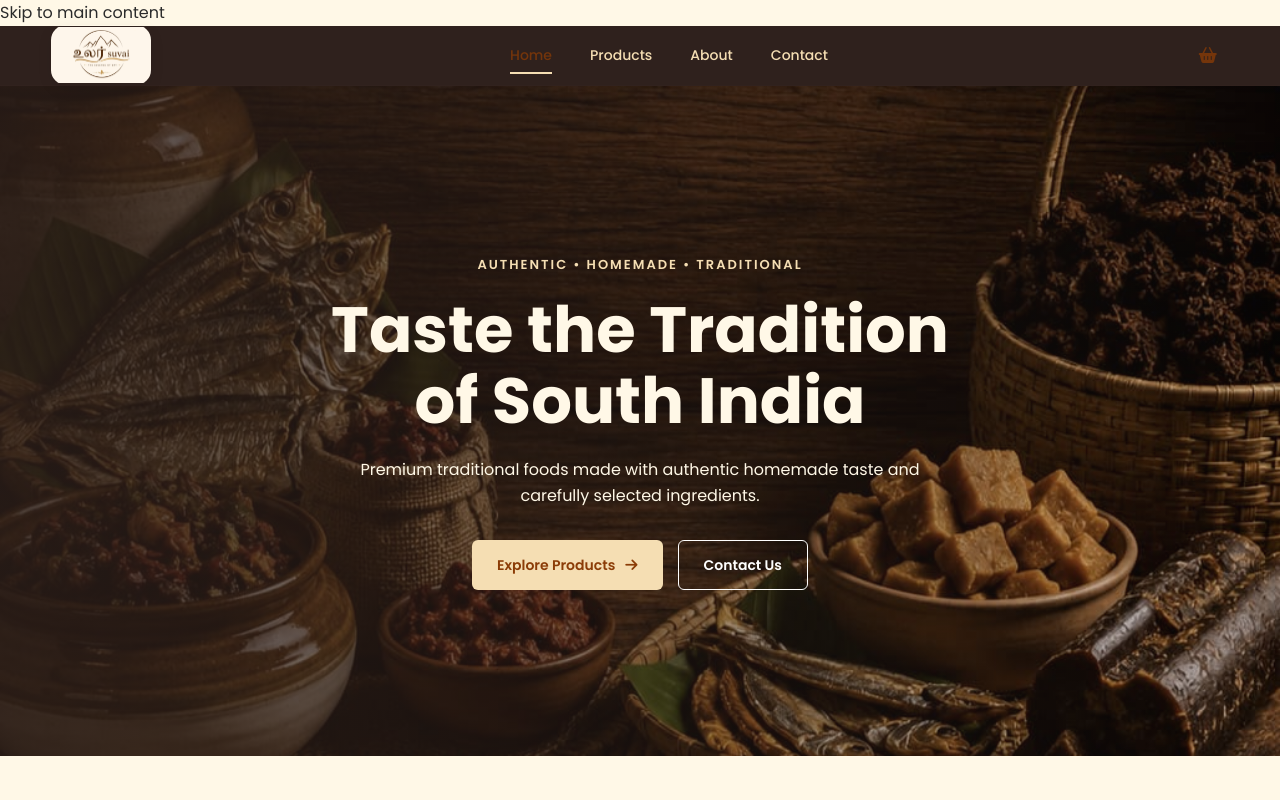
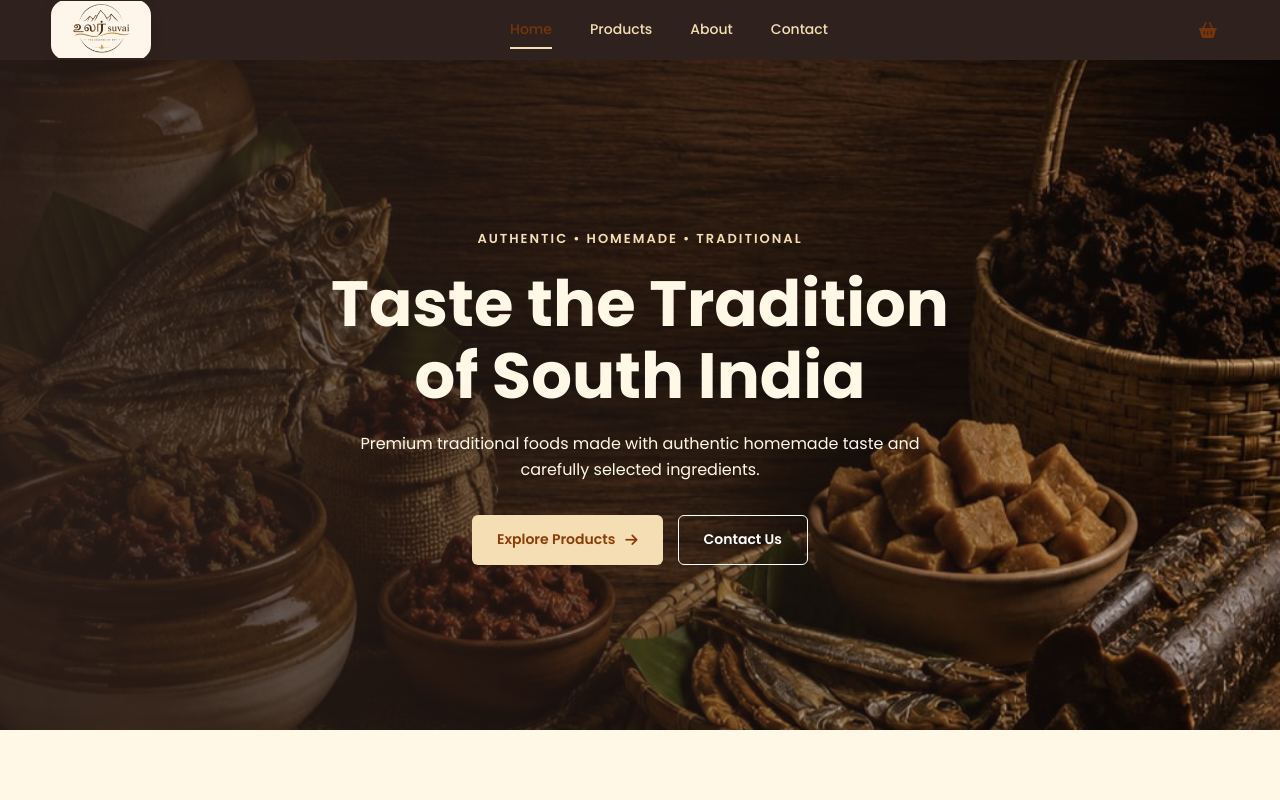
Before and after one commit to samsahabdeenm/ularsuvai, a website: page index.html in a window 1280 px wide. Shown: the top 800 px of the page. Drawn offline with Linux system fonts and the light colour scheme.

Commit message:
Add keyboard accessibility and reduced-motion support

```diff
--- a/style.css
+++ b/style.css
@@ -2474,3 +2474,39 @@ button {
         border-radius: 17px;
     }
 }
+
+
+
+/* =========================================================
+   ACCESSIBILITY: KEYBOARD FOCUS, SKIP LINK, REDUCED MOTION
+========================================================= */
+.skip-link {
+    position: absolute;
+    top: 8px;
+    left: 8px;
+    z-index: 2000;
+    padding: 10px 14px;
+    background: #fff8e7;
+    color: #2b211d;
+    border: 2px solid #74350b;
+    border-radius: 6px;
+    transform: translateY(-160%);
+}
+.skip-link:focus {
+    transform: translateY(0);
+}
+:focus-visible {
+    outline: 3px solid #a85d1c;
+    outline-offset: 3px;
+}
+@media (prefers-reduced-motion: reduce) {
+    html {
+        scroll-behavior: auto;
+    }
+    *, *::before, *::after {
+        animation-duration: 0.01ms !important;
+        animation-iteration-count: 1 !important;
+        transition-duration: 0.01ms !important;
+        scroll-behavior: auto !important;
+    }
+}
```
